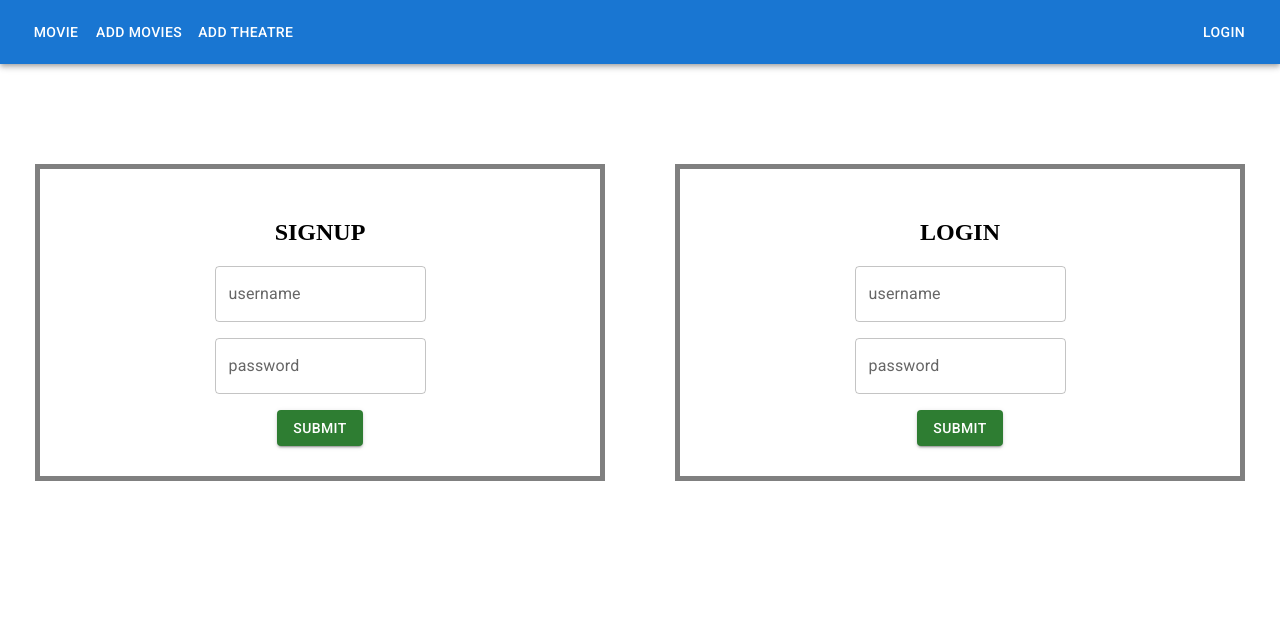
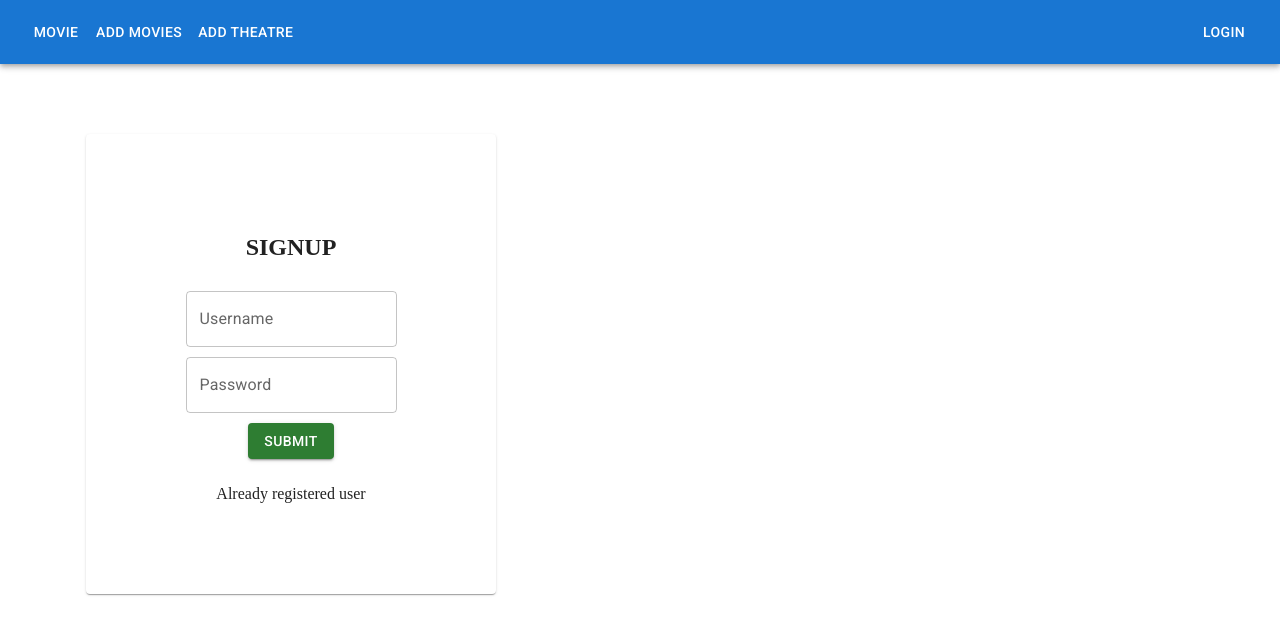
Before and after one commit to Bhagavath15/BookMyShowApp, a React (Vite) app: page / in a window 1280 px wide. Shown: the top 634 px of the page. Built offline with nearby package versions, Linux system fonts and the light colour scheme.

Commit message:
Book my show app

```diff
--- a/src/AddMovies.jsx
+++ b/src/AddMovies.jsx
@@ -23,7 +23,7 @@ export function AddMovies() {
         }
     })
     const addMovies = (values) => {
-        fetch("https://bookmyshow-back.vercel.app/movies", {
+        fetch("https://book-my-show-app-backend.vercel.app/movies", {
             method: "POST",
             body: JSON.stringify(values),
             headers: {
--- a/src/AddTheatre.jsx
+++ b/src/AddTheatre.jsx
@@ -36,7 +36,7 @@ export function AddTheatre() {
 
     })
     const addTheatre = (values) => {
-        fetch("https://bookmyshow-back.vercel.app/theatre",
+        fetch("https://book-my-show-app-backend.vercel.app/theatre",
             {
                 method: "POST",
                 body: JSON.stringify(values),
--- a/src/App.css
+++ b/src/App.css
@@ -8,7 +8,7 @@ body {
 }
 
 .movie-poster {
-  height: 640px;
+  height: 440px;
   width: 100%;
   object-fit: cover
 }
@@ -38,10 +38,21 @@ body {
   justify-content: space-around;
 }
 
-.card:hover {
+.movie-card {
+  margin: 20px
+}
+
+.movie-card:hover {
   cursor: pointer
 }
 
+.trailer {
+  padding: 20px;
+  display: flex;
+  flex-wrap: wrap;
+  justify-content: center;
+  align-items: center;
+}
 
 .theatre {
   margin-top: 20px;
@@ -66,26 +77,57 @@ body {
 
 .seats {
   margin-top: 20px;
-  margin-left: 20px;
   display: flex;
   flex-wrap: wrap;
   align-items: center;
+  flex-direction: column
+}
+
+.loginform {
+  gap: 10px;
+  display: flex;
+  justify-content: center;
+  align-items: center;
+  flex-direction: column;
+  flex-wrap: wrap;
+  align-content: center;
 }
 
 .loginfield {
+  gap: 10px;
   display: flex;
   flex-direction: column;
+  flex-wrap: wrap;
+  align-content: center;
+  justify-content: center;
   align-items: center;
-  gap: 1rem;
+}
+
+.card {
+
+  max-width: 250px;
+  padding: 80px;
+  gap: 10px;
+  align-content: center;
+  /* background: linear-gradient(-70deg, #fa7c30 30%, rgba(0, 0, 0, 0) 30%) */
+}
+
+.card .alreadyuser:hover {
+  cursor: pointer;
+  text-decoration: underline;
+  color: dodgerblue
+}
+
+.login-card {
+  margin: 20px;
+  padding: 50px;
 
 }
 
-.loginform {
-  text-align: center;
-  margin: 100px auto;
-  min-width: 500px;
-  padding: 30px;
-  border: 5px solid grey;
+.card .btn {
+  gap: 10px;
+  display: flex;
+  flex-direction: column;
 }
 
 .home {
--- a/src/App.jsx
+++ b/src/App.jsx
@@ -16,11 +16,13 @@ import { Seats } from './Seats';
 import { AddTheatre } from './AddTheatre';
 import { EditTheatre } from './EditTheatre';
 import { AddMovies } from './AddMovies';
-import { Home } from './Home';
+import { Login, Signin, ForgetPassword, VerifyOtp } from './Home';
+import { TicketBook } from './TicketBook';
+
 
 export default function App() {
 
-
+  const [seat, setSeat] = useState([[]])
   const [movieList, setMovieList] = useState([])
   const navigate = useNavigate()
   return (
@@ -38,7 +40,11 @@ export default function App() {
         </AppBar>
       </Box>
       <Routes>
-        <Route path="/" element={<Home />} />
+        <Route path="/book" element={<TicketBook seat={seat} setSeat={setSeat} />} />
+        <Route path="/" element={<Signin />} />
+        <Route path="/login" element={<Login />} />
+        <Route path="/forget-password" element={<ForgetPassword />} />
+        <Route path="/verifyotp" element={<VerifyOtp />} />
         <Route path="/movies" element={<ProtectedRoute><MovieList movieList={movieList} setMovieList={setMovieList} /></ProtectedRoute>} />
         <Route path="/movies/:id" element={<ProtectedRoute><MovieDetails movieList={movieList} /></ProtectedRoute>} />
         <Route path="/addmovies" element={<ProtectedRoute><AddMovies /></ProtectedRoute>} />
@@ -53,6 +59,7 @@ export default function App() {
 
   )
 }
+
 function ProtectedRoute({ children }) {
   const token = localStorage.getItem('token');
   // const token=false;
@@ -72,14 +79,14 @@ function MovieDetails({ movieList }) {
   const { id } = useParams()
   const [movie, setMovie] = useState([])
   useEffect(() => {
-    fetch(`https://bookmyshow-back.vercel.app/movies/${id}`)
+    fetch(`https://book-my-show-app-backend.vercel.app/movies/${id}`)
       .then((data) => data.json())
       .then((mvs) => setMovie(mvs))
   }, [id])
   return (
-    <div>
+    <div className="trailers">
       <iframe
-        width="100%"
+        width="750"
         height="450"
         src={movie.trailer}
         title="Marvel"
@@ -98,7 +105,7 @@ function MovieDetails({ movieList }) {
 
 function MovieList({ movieList, setMovieList }) {
   useEffect(() => {
-    fetch("https://bookmyshow-back.vercel.app/movies")
+    fetch("https://book-my-show-app-backend.vercel.app/movies")
       .then((data) => data.json())
       .then((mvs) => setMovieList(mvs))
   }, [])
@@ -114,7 +121,7 @@ function MovieList({ movieList, setMovieList }) {
 function Movies({ movie, id }) {
   const navigate = useNavigate()
   return (
-    <Card className="card"
+    <Card className="movie-card"
       onClick={() => navigate(`/movies/${id}`)}>
 
       <div className="movie-container">
--- a/src/Booking.jsx
+++ b/src/Booking.jsx
@@ -38,7 +38,7 @@ function TheatreName() {
     const navigate = useNavigate()
     const [theatreList, setTheatreList] = useState([])
     const getTheatre = () => {
-        fetch("https://bookmyshow-back.vercel.app/booking",
+        fetch("https://book-my-show-app-backend.vercel.app/booking",
             { method: "GET" })
             .then((data) => data.json())
             .then((usr) => setTheatreList(usr))
@@ -47,7 +47,7 @@ function TheatreName() {
 
     const deleteTheatre = async (id) => {
         console.log("deleting...", id)
-        await fetch(`https://bookmyshow-back.vercel.app/theatre/${id}`, {
+        await fetch(`https://book-my-show-app-backend.vercel.app/theatre/${id}`, {
             method: "DELETE"
         }).then(() => getTheatre())
     }
--- a/src/EditTheatre.jsx
+++ b/src/EditTheatre.jsx
@@ -9,7 +9,7 @@ export function EditTheatre() {
 
     const [theatreList, setTheatreList] = useState(null)
     useEffect(() => {
-        fetch(`https://bookmyshow-back.vercel.app/booking/edit-theatre/${id}`)
+        fetch(`https://book-my-show-app-backend.vercel.app/booking/edit-theatre/${id}`)
             .then((data) => data.json())
             .then((th) => setTheatreList(th))
     }, [])
@@ -35,7 +35,7 @@ function EditTheatreList({ theatreList }) {
     })
     const updateTheatre = (newUpdate) => {
         console.log(newUpdate)
-        fetch(`https://bookmyshow-back.vercel.app/booking/edit-theatre/${theatreList.id}`,
+        fetch(`https://book-my-show-app-backend.vercel.app/booking/edit-theatre/${theatreList.id}`,
             {
                 method: "PUT",
                 body: JSON.stringify(newUpdate),
--- a/src/Home.jsx
+++ b/src/Home.jsx
@@ -3,18 +3,15 @@ import Button from '@mui/material/Button';
 import TextField from '@mui/material/TextField';
 import { useNavigate } from "react-router-dom";
 import { useState } from "react";
+import Card from '@mui/material/Card';
+import CardActions from '@mui/material/CardActions';
+import CardContent from '@mui/material/CardContent';
+// import { ForgetPassword } from "./forgetPassword";
+// import { VerifyOtp } from './verifyotp';
 
-export function Home() {
-    return (
-        <div className="home"><Signin /><Login /></div>
-
-    );
-}
-
-
-function Login() {
-    const navigate = useNavigate()
-    const [formstate, setformstate] = useState("success")
+export function Login() {
+    const navigate = useNavigate();
+    const [formstate, setformstate] = useState("success");
 
     const formik = useFormik({
         initialValues: {
@@ -23,9 +20,8 @@ function Login() {
         },
         // validationSchema: formValidationSchema,
         onSubmit: async (values) => {
-            // console.log(values)
-
-            const data = await fetch("https://bookmyshow-back.vercel.app/users/login", {
+            console.log("submit")
+            const data = await fetch("https://book-my-show-app-backend.vercel.app/login", {
                 method: "POST",
                 headers: {
                     "content-type": "application/json"
@@ -34,18 +30,22 @@ function Login() {
             });
             if (data.status === 400) {
                 console.log("error");
-                setformstate("error")
+                setformstate("error");
             } else {
-                setformstate("success")
-                const result = await data.json()
+                setformstate("success");
+                const result = await data.json();
                 console.log("success", result);
-                localStorage.setItem("token", result.token)
-                navigate("/movies")
+                localStorage.setItem("token", result.token);
+                navigate("/movies");
             }
 
         }
     });
     return (
+        <div className="login-card">
+
+            <Card sx={{ mx: 2, height: 300 }} className="card">
+                <CardContent>
                     <form onSubmit={formik.handleSubmit} className='loginform'>
                         <h2>LOGIN</h2>
                         <div className='loginfield'>
@@ -53,25 +53,35 @@ function Login() {
                                 name='username'
                                 value={formik.values.username}
                                 onChange={formik.handleChange}
-                    label="username"
+                                label="Username"
                                 variant="outlined" />
                             <TextField
                                 value={formik.values.password}
                                 onChange={formik.handleChange}
-                    label="password"
+                                label="Password"
                                 name="password"
+                                type="password"
                                 variant="outlined" />
+
+                            <CardActions className="btn">
                                 <Button color={formstate} type='submit' variant="contained">{formstate === "success" ? "submit" : "retry"}</Button>
+                                <label className="alreadyuser" onClick={() => navigate("/")}>Sign in</label>
+                                <label className="alreadyuser" onClick={() => navigate("/forget-password")} >
+                                    Forget Password?
+                                </label>
+                            </CardActions>
+
                         </div>
 
                     </form>
-
-
+                </CardContent>
+            </Card>
+        </div >
     );
 }
 
 
-function Signin() {
+export function Signin() {
     const navigate = useNavigate()
     const [formstate, setformstate] = useState("success")
 
@@ -90,16 +100,18 @@ function Signin() {
     const adddata = (newdata) => {
         console.log(newdata)
 
-        fetch("https://bookmyshow-back.vercel.app/users/signup", {
+        fetch("https://book-my-show-app-backend.vercel.app/signup", {
             method: "POST",
             body: JSON.stringify(newdata),
             headers: {
                 "content-type": "application/json"
             }
         })
-        navigate("/")
+        navigate("/login")
     };
     return (
+        <div className="login-card">
+            <Card sx={{ mx: 2, height: 300 }} className="card">
                 <form onSubmit={formik.handleSubmit} className='loginform'>
                     <h2>SIGNUP</h2>
                     <div className='loginfield'>
@@ -109,21 +121,132 @@ function Signin() {
                             value={formik.values.username}
                             onBlur={formik.handleBlur}
                             onChange={formik.handleChange}
-                    label="username"
+                            label="Username"
                             variant="outlined" />
                         <TextField
                             placeholder="password"
                             value={formik.values.password}
                             onBlur={formik.handleBlur}
                             onChange={formik.handleChange}
-                    label="password"
+                            label="Password"
                             name="password"
+                            type="password"
                             variant="outlined" />
                         <Button color="success" type='submit' variant="contained">submit</Button>
+                        <p className="alreadyuser" onClick={() => navigate("/login")} sx={{ fontSize: 7 }}>
+                            Already registered user
+                        </p>
                     </div>
 
                 </form>
-
+            </Card>
+        </div>
 
     );
 }
+
+
+export function ForgetPassword() {
+    const navigate = useNavigate()
+
+
+    const formik = useFormik({
+        initialValues: {
+            email: ''
+        },
+        // validationSchema: formValidationSchema,
+        onSubmit: (newUpdate) => {
+            console.log("form value", newUpdate)
+            UpdateData(newUpdate)
+            navigate("/verifyotp")
+            console.log("edit")
+        }
+    });
+
+    const UpdateData = (newUpdate) => {
+        console.log(newUpdate)
+        fetch("https://book-my-show-app-backend.vercel.app/forget-password/",
+            {
+                method: "POST",
+                body: JSON.stringify(newUpdate),
+                headers: {
+                    "content-type": "application/json"
+                }
+            });
+    };
+    return (
+        <div className="login-card">
+            <Card sx={{ mx: 2, height: 250 }} className="card">
+                <form onSubmit={formik.handleSubmit} className='loginform'>
+                    <h2>FORGET PASSWORD</h2>
+                    <div className='loginfield'>
+                        <TextField
+                            placeholder="email"
+                            name='email'
+                            value={formik.values.email}
+                            onBlur={formik.handleBlur}
+                            onChange={formik.handleChange}
+                            label="Email"
+                            variant="outlined" required />
+
+                        <Button color="success" type='submit' variant="contained">submit</Button>
+
+                    </div>
+
+                </form>
+            </Card>
+        </div>
+
+    );
+}
+
+export function VerifyOtp() {
+    const navigate = useNavigate()
+    const [email, setEmail] = useState('');
+    const [otp, setOtp] = useState('');
+    const [password, setpassword] = useState('');
+    const [message, setMessage] = useState('');
+
+    const handleResetPassword = async (e) => {
+        e.preventDefault();
+        try {
+            const response = await fetch('https://book-my-show-app-backend.vercel.app/verifyotp', {
+                method: 'POST',
+                headers: { 'Content-Type': 'application/json' },
+                body: JSON.stringify({ email, otp, password }),
+            });
+            const data = await response.json();
+            setMessage(data.message);
+            setTimeout(() => {
+                navigate("/login")
+            }, 3000);
+        } catch (error) {
+            console.log(error);
+            setMessage('Failed to reset password');
+        }
+    };
+
+
+    return (
+        <div className="login-card">
+            <Card sx={{ mx: 2, height: 400 }} className="card">
+                <form onSubmit={handleResetPassword} className="loginfield">
+                    <h2><label>OTP</label></h2>
+                    <TextField type="text" label="Email" value={email} onChange={(e) => setEmail(e.target.value)} required />
+                    <TextField type="text" label="OTP" value={otp} onChange={(e) => setOtp(e.target.value)} required />
+                    <h2><label>New Password</label></h2>
+                    <TextField
+                        type="password"
+                        value={password}
+                        label="Password"
+                        onChange={(e) => setpassword(e.target.value)}
+                        required
+                    />
+                    <Button type="submit">Reset Password</Button>
+                    {message && <h3>{message}</h3>}
+                </form>
+
+            </Card>
+        </div>
+    )
+}
--- /dev/null
+++ b/src/TicketBook.jsx
@@ -0,0 +1,35 @@
+import { useEffect, useState } from 'react';
+import Button from '@mui/material/Button';
+
+export function TicketBook({ seat, setSeat }) {
+    useEffect(() => {
+        fetch("https://64154a1b4f32ca32919284f8.mockapi.io/seat")
+            .then((data) => data.json())
+            .then((st) => setSeat(st));
+    }, []);
+    const arr = []
+    var arr1 = []
+    const handleClick = (st) => {
+        const res = st.id
+        console.log(res)
+        arr.push(res)
+        console.log(arr)
+        arr1 = [...arr]
+    }
+
+    return (
+        <div>
+            {seat.map((st) => <BookClass seat={st} key={st.id} id={st.id} handleClick={handleClick} />)}
+        </div>
+    );
+}
+function BookClass({ seat, id, handleClick }) {
+    return (
+        <Button variant="outlined"
+
+            onClick={() => handleClick(seat)}
+            className={seat.class}>
+            {seat.id}
+        </Button>
+    );
+}
```
Lines whose indentation alone changed are shown as unchanged.
